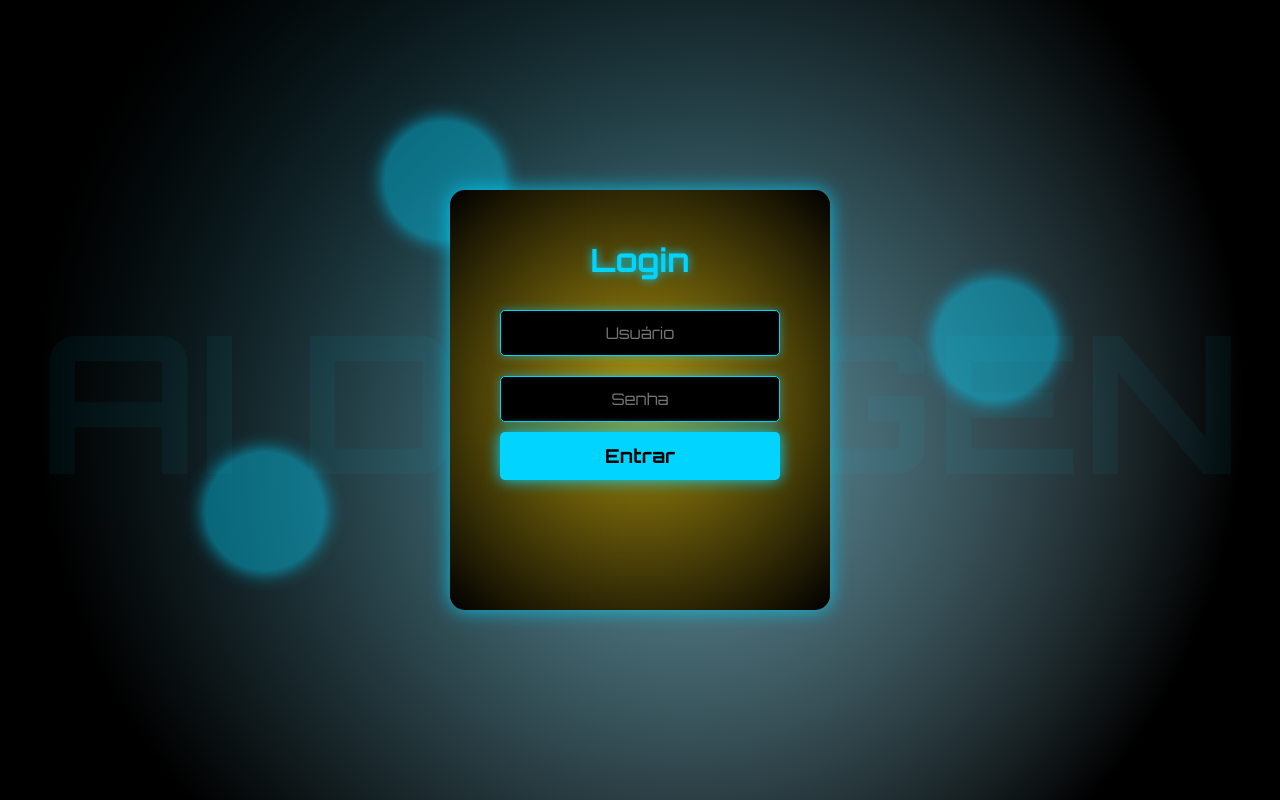
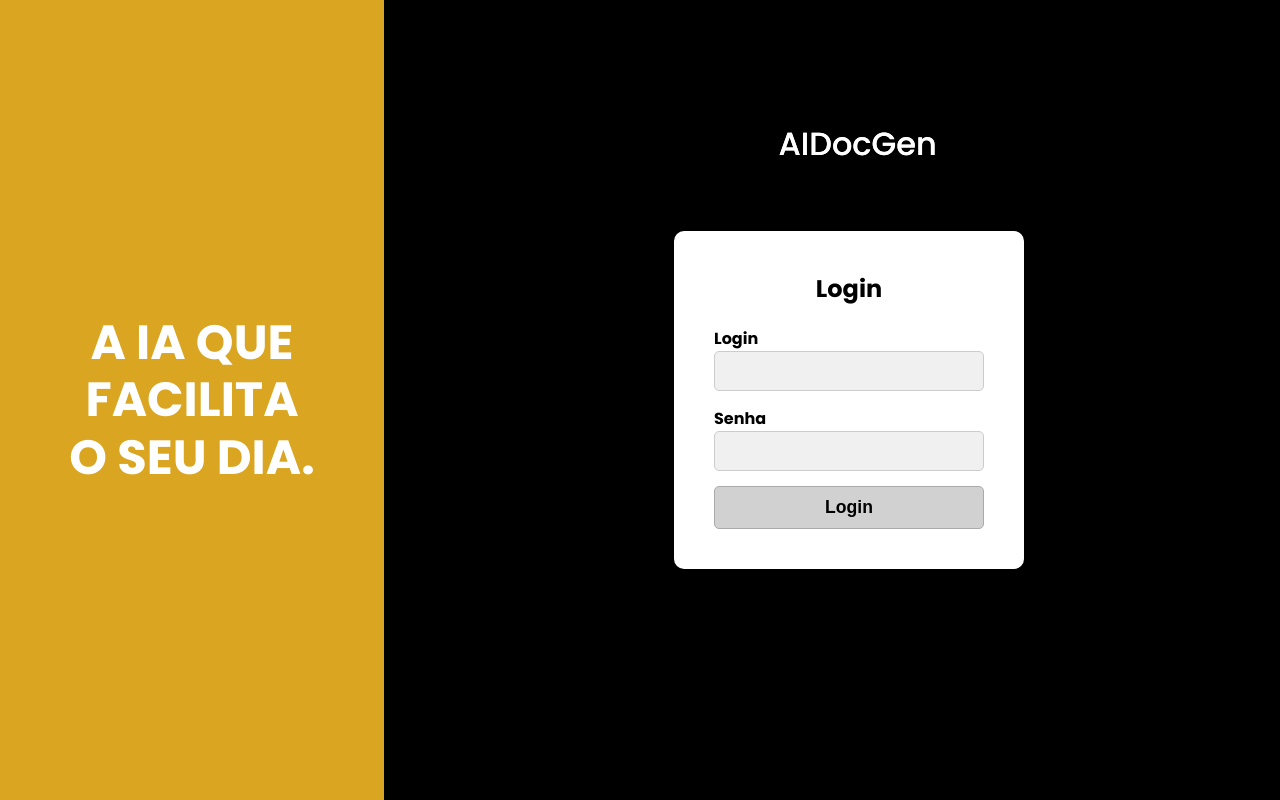
Before and after one commit to impactaiabusiness/AIDocGen, a Flask app: page / in a window 1280 px wide. Run offline with Flask 3, Linux system fonts and the light colour scheme.

Commit message:
Update login.html

```diff
--- a/templates/login.html
+++ b/templates/login.html
@@ -4,147 +4,150 @@
     <meta charset="UTF-8">
     <meta name="viewport" content="width=device-width, initial-scale=1.0">
     <title>Login - AI DocGen</title>
-    <link rel="stylesheet" href="https://fonts.googleapis.com/css2?family=Orbitron:wght@400;700&display=swap">
+    <link href="https://fonts.googleapis.com/css2?family=Poppins:wght@400;500;600;700&display=swap" rel="stylesheet">
     <style>
         * {
             margin: 0;
             padding: 0;
             box-sizing: border-box;
-            font-family: 'Orbitron', sans-serif;
         }
         body {
             display: flex;
-            justify-content: center;
+            justify-content: flex-end;
             align-items: center;
             height: 100vh;
-            background: linear-gradient(135deg, #000000, rgba(31, 95, 133, 0.25));
-            color: #00d4ff;
-            overflow: hidden;
+            background: linear-gradient(to right, Goldenrod 30%, black 10%);
+            font-family: 'Poppins', sans-serif;
+            padding-right: 20%;
             position: relative;
         }
-        .glow {
+        .golden-section {
             position: absolute;
-            width: 100vw;
+            left: 0;
+            width: 30%;
             height: 100vh;
-            background: radial-gradient(circle, rgba(0,212,255,0.2) 10%, rgba(0,0,0,1) 80%);
+            display: flex;
+            align-items: center;
+            justify-content: center;
+            text-align: center;
+            color: white;
+            font-size: 48px;
+            font-weight: bold;
+            line-height: 1.2;
+            text-transform: uppercase;
+            padding: 20px;
+            opacity: 0;  /* Inicialmente invisível */
+            animation: fadeIn 3s ease-out forwards;  /* Animação de entrada */
         }
-        .background-text {
-            position: absolute;
-            top: 50%;
-            left: 50%;
-            transform: translate(-50%, -50%);
-            font-size: 12em;
-            font-weight: bold;
-            color: rgba(0, 212, 255, 0.05);
-            text-transform: uppercase;
-            z-index: 0;
-            white-space: nowrap;
-        }
-        .animation {
-            position: absolute;
-            width: 120px;
-            height: 120px;
-            background: rgba(0, 212, 255, 0.4);
-            border-radius: 50%;
-            box-shadow: 0 0 20px rgba(0, 212, 255, 0.8);
-        }
-        .animation1 {
-            top: 20%;
-            left: 30%;
-            animation: moveVertical 5s infinite alternate ease-in-out;
+        .golden-section strong {
+            font-size: 48px;
+            font-family: 'Poppins', sans-serif;  /* Fonte personalizada */
         }
 
-        .animation2 {
-            top: 58%;
-            left: 15%;
-            animation: moveDiagonalRight 4s infinite alternate ease-in-out;
+        /* Título AIDocGen */
+        .title {
+            position: absolute;
+            top: 15%;  /* Aumente o valor para mover para baixo */
+            left: 67%;  /* Aumente para mover para a direita */
+            transform: translateX(-50%);
+            font-size: 32px;
+            font-family: 'Poppins', sans-serif;
+            font-weight: 500;
+            color: white;
         }
 
-        .animation3 {
-            top: 40%;
-            left: 70%;
-            animation: moveDiagonalRight 5s infinite alternate ease-in-out;
+        /* Animação de fadeIn */
+        @keyframes fadeIn {
+            0% {
+                opacity: 0;
+                transform: translateY(50px);  /* Começa abaixo e invisível */
+            }
+            100% {
+                opacity: 1;
+                transform: translateY(0);  /* Fica no seu lugar */
+            }
         }
-        @keyframes moveVertical {
-            0% { transform: translateY(0); }
-            100% { transform: translateY(-50px); }
-        }
-        @keyframes moveDiagonalRight {
-            0% { transform: translateY(0) translateX(0); }
-            100% { transform: translateY(-50px) translateX(50px); }
-        }
+
         .container {
+            background: white;
+            padding: 40px;
+            border-radius: 10px;
+            box-shadow: 0 4px 10px rgba(0, 0, 0, 0.2);
             text-align: center;
-            background: radial-gradient(circle, rgb(172, 148, 16) 0%, #000000 100%);
-            padding: 50px;
-            border-radius: 15px;
-            box-shadow: 0 0 20px rgba(0, 212, 255, 0.8);
-            position: relative;
-            z-index: 1;
-            width: 380px;
-            height: 420px;
+            width: 350px;
         }
         h2 {
-            font-size: 2em;
+            color: black;
             margin-bottom: 20px;
-            text-shadow: 0 0 10px #00d4ff;
+        }
+        .input-container {
+            margin-bottom: 15px;
+            text-align: left;
+        }
+        .input-container label {
+            display: block;
+            font-weight: bold;
+            color: black;
         }
         input {
             width: 100%;
-            padding: 12px;
+            padding: 10px;
+            border: 1px solid #ccc;
+            border-radius: 5px;
+            background: #f0f0f0;
+            font-size: 1em;
+            outline: none;
+        }
+        .options {
+            display: flex;
+            justify-content: space-between;
+            font-size: 0.9em;
             margin: 10px 0;
-            border: 1px solid #00d4ff;
-            border-radius: 5px;
-            background: #000;
-            color: #00d4ff;
-            text-align: center;
-            font-size: 1em;
-            box-shadow: 0 0 10px rgba(0, 212, 255, 0.5);
         }
-        input:focus {
-            outline: none;
-            box-shadow: 0 0 20px rgba(0, 212, 255, 0.8);
+        .options a {
+            text-decoration: none;
+            color: black;
+        }
+        .options a:hover {
+            text-decoration: underline;
         }
         button {
             width: 100%;
-            padding: 12px;
-            background: #00d4ff;
-            color: #000;
-            border: none;
+            padding: 10px;
+            background: #d1d1d1;
+            border: 1px solid #aaa;
             border-radius: 5px;
+            font-size: 1.1em;
+            font-weight: bold;
             cursor: pointer;
-            font-size: 1.2em;
-            font-weight: bold;
-            box-shadow: 0 0 15px #00d4ff;
-            transition: all 0.3s ease-in-out;
+            transition: all 0.3s;
         }
         button:hover {
-            background: #0088cc;
-            box-shadow: 0 0 30px #00d4ff, 0 0 50px #00d4ff;
-            transform: scale(1.1);
-        }
-        .error {
-            color: white;
-            font-size: 15px;
-            margin-top: 10px;
+            background: #bcbcbc;
         }
     </style>
 </head>
 <body>
-    <div class="glow"></div>
-    <div class="background-text">AI DocGen</div>
-    <div class="animation animation1"></div>
-    <div class="animation animation2"></div>
-    <div class="animation animation3"></div>
+    <div class="title">AIDocGen</div>
+
+    <div class="golden-section">
+        <p>A <strong>IA</strong> QUE <br> FACILITA <br> O SEU DIA.</p>
+    </div>
+
+    <h1 class="title">AIDocGen</h1>
+
     <div class="container">
         <h2>Login</h2>
-        {% if erro %}
-            <p class="error">{{ erro }}</p>
-        {% endif %}
         <form method="POST">
-            <input type="text" name="usuario" placeholder="Usuário" required>
-            <input type="password" name="senha" placeholder="Senha" required>
-            <button type="submit">Entrar</button>
+            <div class="input-container">
+                <label for="usuario">Login</label>
+                <input type="text" id="usuario" name="usuario" required>
+            </div>
+            <div class="input-container">
+                <label for="senha">Senha</label>
+                <input type="password" id="senha" name="senha" required>
+            </div>
+            <button type="submit">Login</button>
         </form>
     </div>
 </body>
```
